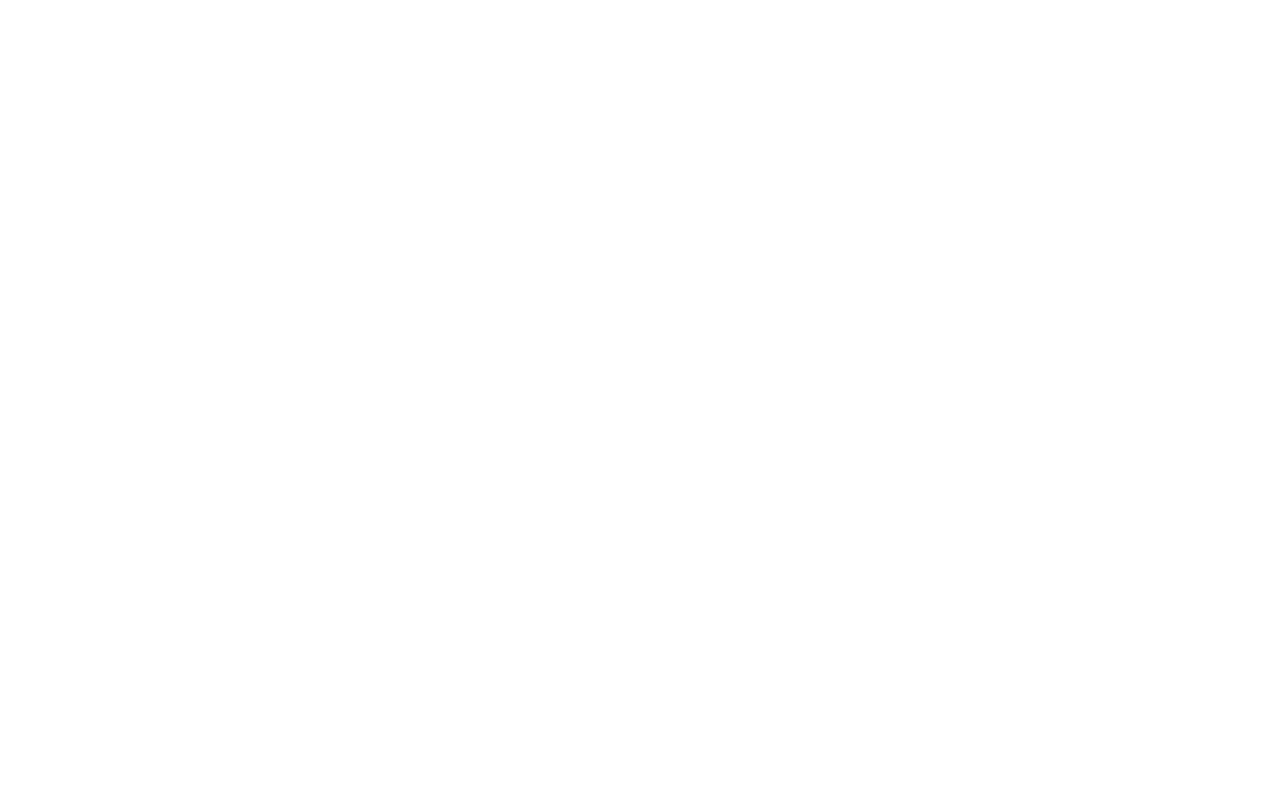
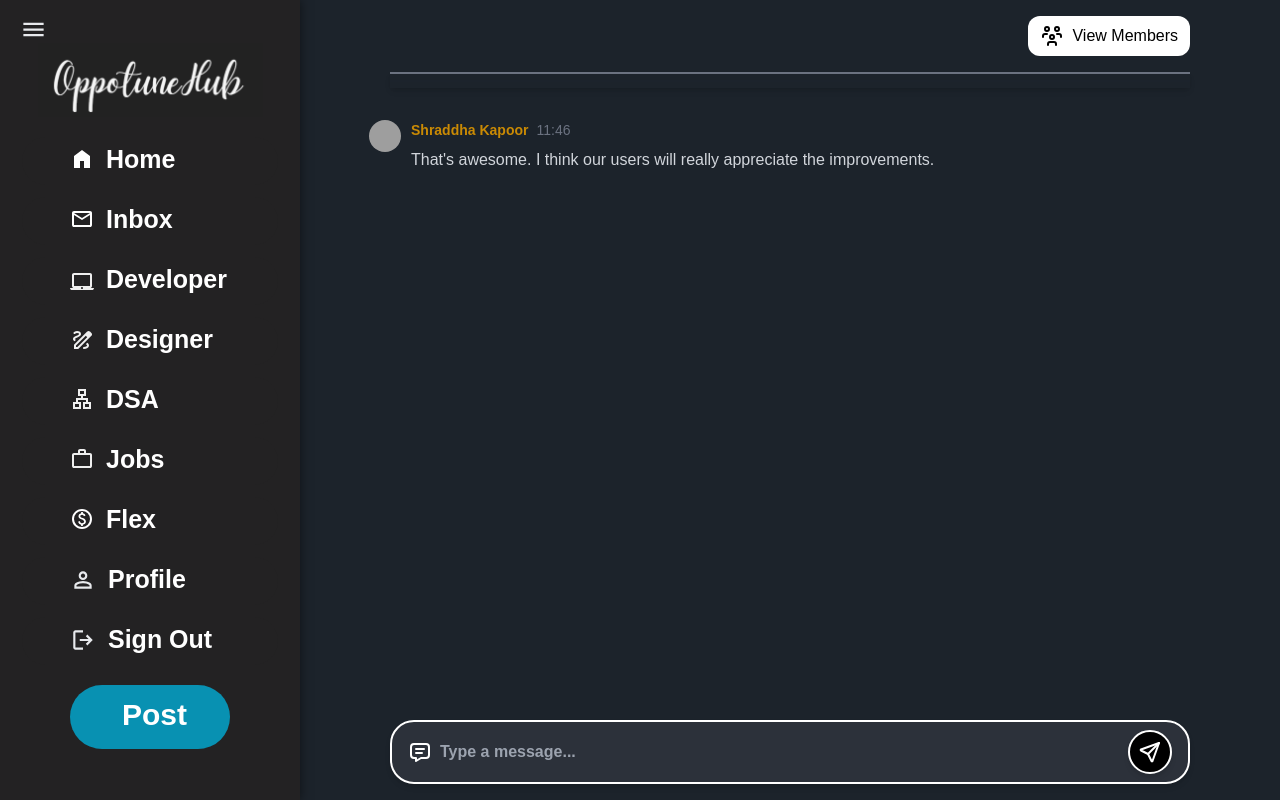
Before and after one commit to Shivam583-hue/Skill-Barter-Platform, a React (Vite) app in the folder frontend/: page /group/1 in a window 1280 px wide. Before the commit this address had no page. Built offline with nearby package versions, Linux system fonts and the light colour scheme; no server answers; sample sign-in values are in the browser's storage; grey boxes are pictures that could not be loaded.

Commit message:
Added New Pages and Components for chat feature

```diff
--- a/frontend/package.json
+++ b/frontend/package.json
@@ -26,6 +26,7 @@
     "react-hot-toast": "^2.4.1",
     "react-router-dom": "^6.28.0",
     "tailwind-merge": "^2.5.5",
+    "tailwind-scrollbar": "^3.1.0",
     "tailwindcss-animate": "^1.0.7"
   },
   "devDependencies": {
--- a/frontend/src/App.tsx
+++ b/frontend/src/App.tsx
@@ -24,6 +24,8 @@
 import OthersFlexes from "./Pages/Home/OthersSubProfilePages/OthersFlexes.tsx";
 import OthersPostedJobs from "./Pages/Home/OthersSubProfilePages/OthersPostedJobs.tsx";
 import OthersPostedOpportunities from "./Pages/Home/OthersSubProfilePages/OthersPostedOpportunities.tsx";
+import SpecificChatRoom from "./Components/SpecificChatRoom.tsx";
+import ViewMembers from "./Components/ViewMembers.tsx"
 
 import { Toaster } from "react-hot-toast";
 import { Navigate, Route, Routes } from "react-router-dom";
@@ -89,6 +91,8 @@
             path="/designer/:designerOpportunity_id"
             element={authUser ? <DesignView /> : <Navigate to="/login" />}
           />
+          <Route path="/groupMembers/" element={authUser ? <ViewMembers /> : <Navigate to="/login" />} />
+          <Route path="/group/:groupId" element={authUser ? <SpecificChatRoom /> : <Navigate to="/login" />} />
           <Route
             path="/flex"
             element={authUser ? <FlexPage /> : <Navigate to="/login" />}
--- /dev/null
+++ b/frontend/src/Components/ChatComponents/Input.tsx
@@ -0,0 +1,37 @@
+
+const Input = () => {
+  return (
+    <div className="flex items-center focus:ring-2 focus:ring-cyan-500 border-2 border-white bg-[#2c313a] rounded-3xl shadow-md px-4 py-2  w-full sm:w-[500px] md:w-[800px] mx-auto">
+      <span className="text-white pr-2">      <svg xmlns="http://www.w3.org/2000/svg" width="24" height="24" viewBox="0 0 24 24" fill="none" stroke="currentColor" stroke-width="2" stroke-linecap="round" stroke-linejoin="round" class="icon icon-tabler icons-tabler-outline icon-tabler-message"><path stroke="none" d="M0 0h24v24H0z" fill="none" /><path d="M8 9h8" /><path d="M8 13h6" /><path d="M18 4a3 3 0 0 1 3 3v8a3 3 0 0 1 -3 3h-5l-5 3v-3h-2a3 3 0 0 1 -3 -3v-8a3 3 0 0 1 3 -3h12z" /></svg></span>
+      <input
+        type="text"
+        placeholder="Type a message..."
+        className="bg-transparent flex-1 text-cyan-600 placeholder-gray-400 font-semibold outline-none"
+      />
+      <button
+        className="ml-2 bg-black border-2 border-white hover:bg-gray-900 text-white p-2 rounded-full shadow-md transition-all duration-300 focus:outline-none"
+
+        aria-label="Send"
+      >
+        <svg
+          xmlns="http://www.w3.org/2000/svg"
+          width="24"
+          height="24"
+          viewBox="0 0 24 24"
+          fill="none"
+          stroke="currentColor"
+          strokeWidth="2"
+          strokeLinecap="round"
+          strokeLinejoin="round"
+          className="icon icon-tabler icon-tabler-send"
+        >
+          <path stroke="none" d="M0 0h24v24H0z" fill="none" />
+          <path d="M10 14l11 -11" />
+          <path d="M21 3l-6.5 18a.55 .55 0 0 1 -1 0l-3.5 -7l-7 -3.5a.55 .55 0 0 1 0 -1l18 -6.5" />
+        </svg>
+      </button>
+    </div>
+  );
+}
+
+export default Input
--- /dev/null
+++ b/frontend/src/Components/ChatComponents/MessageView.tsx
@@ -0,0 +1,25 @@
+const MessageView = () => {
+  return (
+    <div className="flex items-start gap-2.5">
+      <img
+        className="w-8 h-8 rounded-full"
+        src="https://i.pinimg.com/474x/1c/c1/ff/1cc1ff58a682b8de7d3d77220277fcd0.jpg"
+        alt="Jese image"
+      />
+
+      <div className="flex flex-col  w-full sm:w-[500px] md:w-[800px]  ">
+        <div className="flex items-center space-x-2 ">
+          <span className="text-sm font-semibold text-yellow-600">Shraddha Kapoor</span>
+          <span className="text-sm font-normal text-gray-500 dark:text-gray-400">11:46</span>
+        </div>
+        <div className="flex flex-col leading-[1.5] py-2 border-gray-200  rounded-e-xl rounded-es-xl text-gray-300">
+          <p className="text-md  ">
+            That's awesome. I think our users will really appreciate the improvements.
+          </p>
+        </div>
+      </div>
+    </div>
+  );
+};
+
+export default MessageView;
--- /dev/null
+++ b/frontend/src/Components/SpecificChatRoom.tsx
@@ -0,0 +1,53 @@
+import toast from "react-hot-toast";
+import axios from "axios";
+import { baseUrl } from "@/Hooks/useSignup";
+import { useEffect, useState } from "react";
+import { motion } from "framer-motion"
+import { useParams } from "react-router-dom";
+import Input from "./ChatComponents/Input";
+import MessageView from "./ChatComponents/MessageView";
+
+const SpecificChatRoom = () => {
+
+  const { groupId } = useParams();
+
+  const [creatorId, setCreatorId] = useState(null)
+  const [groupName, setGroupName] = useState("")
+
+  useEffect(() => {
+    const fetchGroupDetails = async () => {
+      try {
+        const response = await axios.get(`${baseUrl}/api/groups/${groupId}`)
+        setGroupName(response.data.data.groupName)
+      } catch (error) {
+        toast.error("An error occured, please try againg later.")
+        console.log("An error occured", error)
+      }
+    }
+    fetchGroupDetails();
+  }, [groupId])
+
+
+  return (
+    <div className="flex justify-center items-center flex-col h-screen ">
+      <header className="sticky top-0 w-full sm:w-[500px] md:w-[800px] py-4">
+        <div className="flex justify-between">
+          <h1 className="pl-4 text-2xl pt-2 text-white font-semibold">{groupName}</h1>
+          <motion.button whileHover={{ scale: 1.08 }} whileTap={{ scale: 1 }} className="flex rounded-xl text-black hover:bg-gray-300 bg-white px-3 py-2"><span className="pr-2"><svg xmlns="http://www.w3.org/2000/svg" width="24" height="24" viewBox="0 0 24 24" fill="none" stroke="currentColor" stroke-width="2" stroke-linecap="round" stroke-linejoin="round" className="icon icon-tabler icons-tabler-outline icon-tabler-users-group"><path stroke="none" d="M0 0h24v24H0z" fill="none" /><path d="M10 13a2 2 0 1 0 4 0a2 2 0 0 0 -4 0" /><path d="M8 21v-1a2 2 0 0 1 2 -2h4a2 2 0 0 1 2 2v1" /><path d="M15 5a2 2 0 1 0 4 0a2 2 0 0 0 -4 0" /><path d="M17 10h2a2 2 0 0 1 2 2v1" /><path d="M5 5a2 2 0 1 0 4 0a2 2 0 0 0 -4 0" /><path d="M3 13v-1a2 2 0 0 1 2 -2h2" /></svg></span>View Members</motion.button>
+        </div>
+
+        <div className="divider border-t-2 border-gray-500 shadow-md"></div>
+      </header>
+
+      <main className="justify-center flex flex-1 w-full overflow-y-auto px-7">
+        <MessageView />
+      </main>
+
+      <footer className="w-full  py-4 px-3 sm:px-0">
+        <Input />
+      </footer>
+    </div>
+  );
+};
+
+export default SpecificChatRoom;
--- /dev/null
+++ b/frontend/src/Components/ViewMembers.tsx
@@ -0,0 +1,54 @@
+
+const members = [
+  { id: 1, name: "Alice Johnson", avatar: "/images/alice.jpg", role: "Admin" },
+  { id: 2, name: "Bob Smith", avatar: "/images/bob.jpg", role: "Member" },
+  { id: 3, name: "Charlie Brown", avatar: "/images/charlie.jpg", role: "Member" },
+];
+
+const ViewMembers = () => {
+  return (
+    <div className="h-screen flex justify-center items-center bg-gray-800 text-white">
+      <div className="w-full max-w-[400px] bg-gray-900 p-6 rounded-lg shadow-md">
+        <header className="flex justify-between items-center border-b border-gray-700 pb-4">
+          <h2 className="text-lg font-semibold">Chaddi Gang Members</h2>
+        </header>
+
+        <main className="mt-4 space-y-3 h-[300px] overflow-y-auto scrollbar-thin scrollbar-thumb-cyan-600 scrollbar-track-gray-800 scrollbar-thumb-rounded-full">
+          {members.map((member) => (
+            <div
+              key={member.id}
+              className="flex items-center p-3 bg-gray-800 rounded-md"
+            >
+              <img
+                src={member.avatar}
+                alt={`${member.name}'s avatar`}
+                className="w-10 h-10 rounded-full object-cover"
+              />
+              <div className="ml-3 flex justify-between w-full">
+                <p className="text-sm font-medium">{member.name}</p>
+                <svg xmlns="http://www.w3.org/2000/svg" width="24" height="24" viewBox="0 0 24 24" fill="none" stroke="currentColor" stroke-width="2" stroke-linecap="round" stroke-linejoin="round" className="icon icon-tabler icons-tabler-outline icon-tabler-user-x ml-auto">
+                  <path stroke="none" d="M0 0h24v24H0z" fill="none" />
+                  <path d="M8 7a4 4 0 1 0 8 0a4 4 0 0 0 -8 0" />
+                  <path d="M6 21v-2a4 4 0 0 1 4 -4h3.5" />
+                  <path d="M22 22l-5 -5" />
+                  <path d="M17 22l5 -5" />
+                </svg>
+              </div>
+            </div>
+          ))}
+        </main>
+
+        <footer className="mt-6">
+          <button
+            onClick={() => window.history.back()}
+            className="w-full py-2 bg-cyan-600 text-white rounded-md hover:bg-cyan-600 transition"
+          >
+            Back
+          </button>
+        </footer>
+      </div>
+    </div>
+  );
+};
+
+export default ViewMembers;
--- a/frontend/src/Pages/Home/AllChatRooms.tsx
+++ b/frontend/src/Pages/Home/AllChatRooms.tsx
@@ -104,7 +104,7 @@
         ))
       )}
 
-      <motion.button onClick={() => setToggleDialogue(true)} whileHover={{ scale: 1.1 }} whileTap={{ scale: 1 }} className="absolute bottom-10 right-10 bg-black border border-white text-white p-3 rounded-full border-2 shadow-lg z-50 hover:bg-gray-900 focus:outline-none">
+      <motion.button onClick={() => setToggleDialogue(true)} whileHover={{ scale: 1.1 }} whileTap={{ scale: 1 }} className="absolute font bottom-10 right-10 bg-black border border-white text-white p-3 rounded-full border-2 shadow-lg z-50 hover:bg-gray-900 focus:outline-none">
         <svg xmlns="http://www.w3.org/2000/svg" height="36px" viewBox="0 -960 960 960" width="36px" fill="#FFFFFF"><path d="M440-440H200v-80h240v-240h80v240h240v80H520v240h-80v-240Z" /></svg>
       </motion.button>
 
--- a/frontend/tailwind.config.mjs
+++ b/frontend/tailwind.config.mjs
@@ -10,7 +10,7 @@
   theme: {
     extend: {
       fontFamily: {
-  			sans: ["var(--font-sora)", ...fontFamily.sans],
+        sans: ['Poppins', 'sans-serif'],
         code: 'var(--font-code)',
         grotesk: 'var(--font-grotesk)'
       },
@@ -65,6 +65,7 @@
   },
   plugins: [
     require('daisyui'),
+    require('tailwind-scrollbar'),
     require("tailwindcss-animate")
   ],
 }
```
Also changed, not shown: frontend/src/Components/AllChatRoomsComponent.tsx (+17 -5 lines), 1 other file (tests, documents, lock files or other folders). Lines whose indentation alone changed are shown as unchanged.
